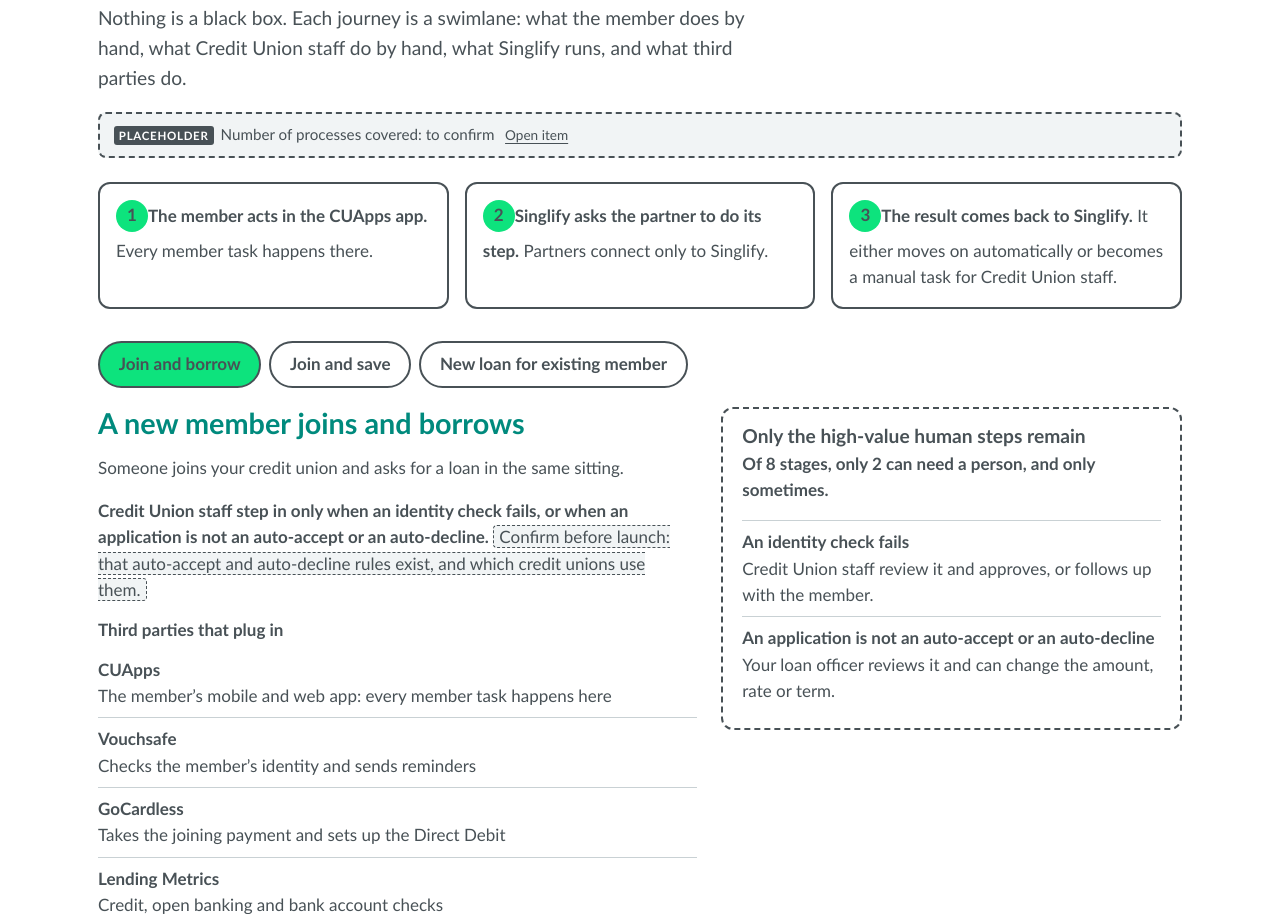
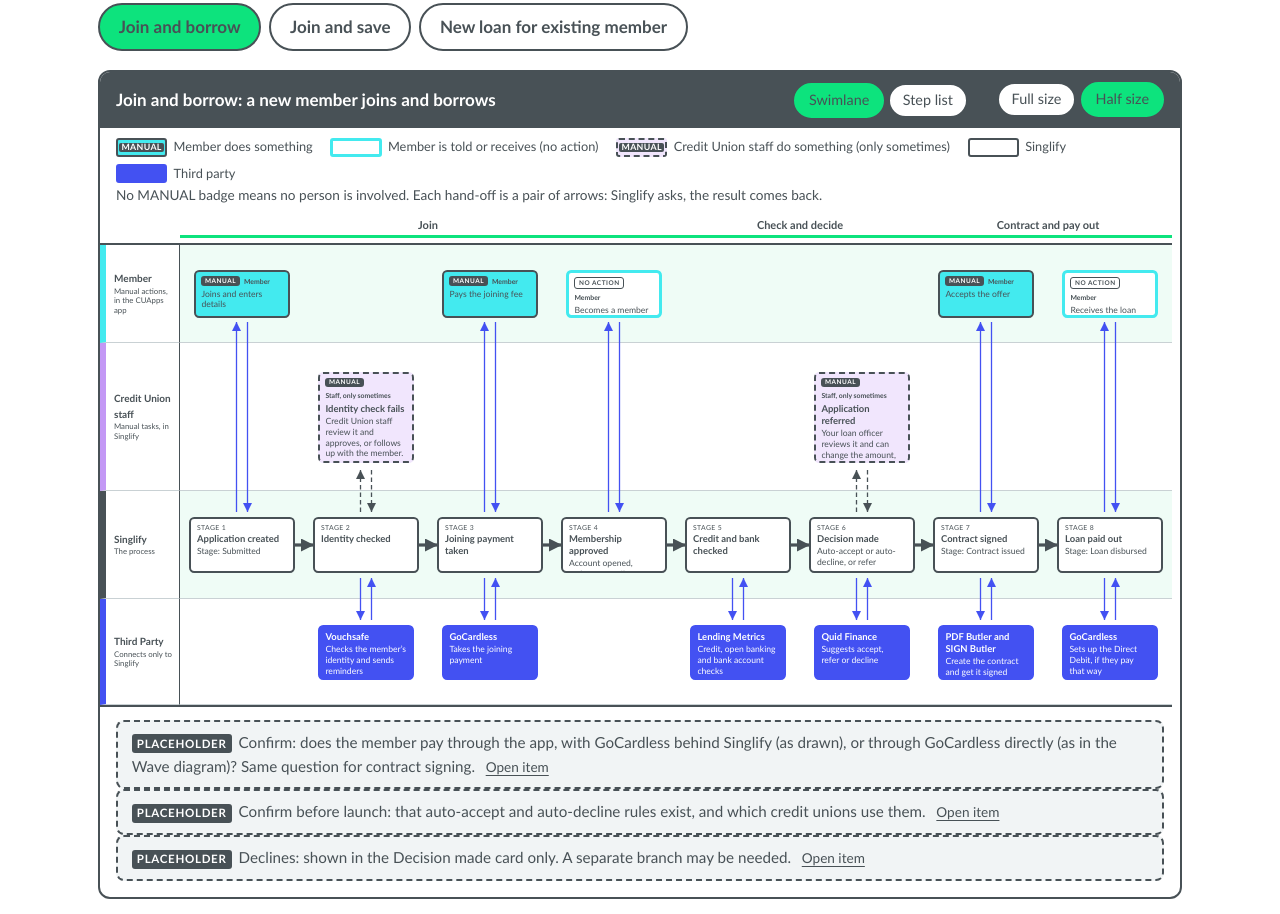
Before and after one commit to maartenrooney-gif/singlify-prototypes, an Astro site: page / in a window 1280 px wide. Shown: the part 1712-2626 px from the top of the page. Built offline with nearby package versions, Linux system fonts and the light colour scheme; Astro itself is replaced by a stand-in of ours.

Commit message:
Swimlane first under How it works header, half size by default, band widths fixed
Co-Authored-By: Claude Sonnet 5.5 <noreply@anthropic.com>
Claude-Session: https://claude.ai/code/session_01DYC2SK2VGCHh7jzZQaFqcf

```diff
--- a/src/components/Swimlane/LaneGrid.astro
+++ b/src/components/Swimlane/LaneGrid.astro
@@ -18,7 +18,7 @@ const size = (l: Lane) => `height:${CARD_H[l]}em;`;
           const from = flow.stages[b.from].colStart;
           const last = flow.stages[b.to];
           const w = (last.colStart + last.span - from) * COL_W;
-          return <div class="lg-band" style={`width:${w}em`}>{b.label}</div>;
+          return <div class="lg-band" style={`width:${w}em`}><span>{b.label}</span></div>;
         })}
       </div>
     )}
--- a/src/components/Swimlane/Swimlane.astro
+++ b/src/components/Swimlane/Swimlane.astro
@@ -5,7 +5,7 @@ import StageList from './StageList.astro';
 import Placeholder from '../Placeholder.astro';
 const { flow, caption } = Astro.props as { flow: Flow; caption: string };
 ---
-<div class="frame" data-size="full" data-view="lanes">
+<div class="frame" data-size="half" data-view="lanes">
   <div class="frame-bar">
     <p>{caption}</p>
     <div class="controls">
@@ -14,8 +14,8 @@ const { flow, caption } = Astro.props as { flow: Flow; caption: string };
         <button type="button" class="toggle" data-view="list" aria-pressed="false">Step list</button>
       </div>
       <div class="sizes" role="group" aria-label="Diagram size" data-sizes>
-        <button type="button" class="toggle" data-size="full" aria-pressed="true">Full size</button>
-        <button type="button" class="toggle" data-size="half" aria-pressed="false">Half size</button>
+        <button type="button" class="toggle" data-size="full" aria-pressed="false">Full size</button>
+        <button type="button" class="toggle" data-size="half" aria-pressed="true">Half size</button>
       </div>
     </div>
   </div>
--- a/src/pages/index.astro
+++ b/src/pages/index.astro
@@ -56,13 +56,6 @@ const hl = (label: string) => label;
   <section id="usecases" aria-labelledby="uc-h">
     <div class="wrap">
       <h2 id="uc-h">How it works</h2>
-      <p class="lede">Nothing is a black box. Each journey is a swimlane: what the member does by hand, what Credit Union staff do by hand, what Singlify runs, and what third parties do.</p>
-      <Placeholder item="process-count" />
-      <ol class="steps">
-        <li><strong>The member acts in the CUApps app.</strong> Every member task happens there.</li>
-        <li><strong>Singlify asks the partner to do its step.</strong> Partners connect only to Singlify.</li>
-        <li><strong>The result comes back to Singlify.</strong> It either moves on automatically or becomes a manual task for Credit Union staff.</li>
-      </ol>
       <div class="tablist" role="tablist" aria-label="Journeys">
         {FLOW_KEYS.map((k, i) => (
           <button type="button" class="tab" role="tab" id={`tab-${k}`} aria-controls={`panel-${k}`} aria-selected={i === 0 ? 'true' : 'false'} tabindex={i === 0 ? 0 : -1} data-flow={k}>{useCases[k].label}</button>
@@ -72,7 +65,8 @@ const hl = (label: string) => label;
         const uc = useCases[k];
         return (
           <div class="uc" role="tabpanel" id={`panel-${k}`} aria-labelledby={`tab-${k}`} hidden={i !== 0} tabindex="0">
-            <div class="uc-grid">
+            <Swimlane flow={flows[k]} caption={`${uc.label}: ${uc.title.toLowerCase()}`} />
+            <div class="uc-grid" style="margin-top:1.5rem">
               <div>
                 <h3>{uc.title}</h3>
                 <p>{uc.job}</p>
@@ -86,10 +80,16 @@ const hl = (label: string) => label;
                 <ul>{uc.human.map((h: any) => <li><strong>{h.t}</strong><br />{h.d}</li>)}</ul>
               </aside>
             </div>
-            <Swimlane flow={flows[k]} caption={`${uc.label}: ${uc.title.toLowerCase()}`} />
           </div>
         );
       })}
+      <p class="lede" style="margin-top:2rem">Nothing is a black box. Each journey is a swimlane: what the member does by hand, what Credit Union staff do by hand, what Singlify runs, and what third parties do.</p>
+      <ol class="steps">
+        <li><strong>The member acts in the CUApps app.</strong> Every member task happens there.</li>
+        <li><strong>Singlify asks the partner to do its step.</strong> Partners connect only to Singlify.</li>
+        <li><strong>The result comes back to Singlify.</strong> It either moves on automatically or becomes a manual task for Credit Union staff.</li>
+      </ol>
+      <Placeholder item="process-count" />
     </div>
   </section>
 
--- a/src/styles/global.css
+++ b/src/styles/global.css
@@ -96,7 +96,7 @@ nav.top ul { list-style: none; display: flex; gap: 1rem; flex-wrap: wrap; paddin
 .human li { padding: .5rem 0; border-top: 1px solid var(--line); }
 
 /* Swimlane frame */
-.frame { border: 2px solid var(--dark-grey); border-radius: 12px; background: var(--white); margin-top: 1.5rem; overflow: hidden; }
+.frame { border: 2px solid var(--dark-grey); border-radius: 12px; background: var(--white); margin-top: .5rem; overflow: hidden; }
 .frame-bar { display: flex; align-items: center; justify-content: space-between; gap: .8rem; flex-wrap: wrap; background: var(--dark-grey); color: var(--white); padding: .6rem 1rem; }
 .frame-bar p { margin: 0; font-weight: 700; }
 .frame-bar .toggle { background: var(--white); }
@@ -134,9 +134,9 @@ nav.top ul { list-style: none; display: flex; gap: 1rem; flex-wrap: wrap; paddin
 .sw.team { background: #f1e6fd; }
 .sw.noact { background: var(--white); border: 3px solid var(--turquoise); }
 .lg-frame { --u: 15px; font-size: var(--u); }
-.frame[data-size="half"] .lg-frame { --u: 8px; }
+.frame[data-size="half"] .lg-frame { --u: 10px; }
 .lg-bands { display: flex; margin-bottom: .5em; }
-.lg-band { flex: none; box-sizing: border-box; text-align: center; font-weight: 700; font-size: .85em; border-bottom: 3px solid var(--bright-green); padding-bottom: .2em; }
+.lg-band { flex: none; box-sizing: border-box; text-align: center; font-weight: 700; font-size: 1em; border-bottom: 3px solid var(--bright-green); padding-bottom: .2em; }
 .lg { position: relative; display: grid; width: max-content; padding-right: 0; border-top: 2px solid var(--dark-grey); border-bottom: 2px solid var(--dark-grey); }
 .lg-stripe { grid-column: 1 / -1; z-index: 0; border-bottom: 1px solid var(--line); }
 .lg-stripe.team, .lg-stripe.partner { background: var(--white); }
@@ -215,3 +215,4 @@ footer { padding: 2rem 0; border-top: 1px solid var(--line); font-size: .9rem; }
 .reg table { width: 100%; border-collapse: collapse; font-size: .95rem; }
 .reg th, .reg td { text-align: left; vertical-align: top; padding: .5rem .6rem; border-bottom: 1px solid var(--line); }
 .reg code { font-size: .85rem; word-break: break-word; }
+.lg-band span { font-size: 1.1em; }
```
Also changed, not shown: tests/site.spec.ts (+3 -3 lines).
